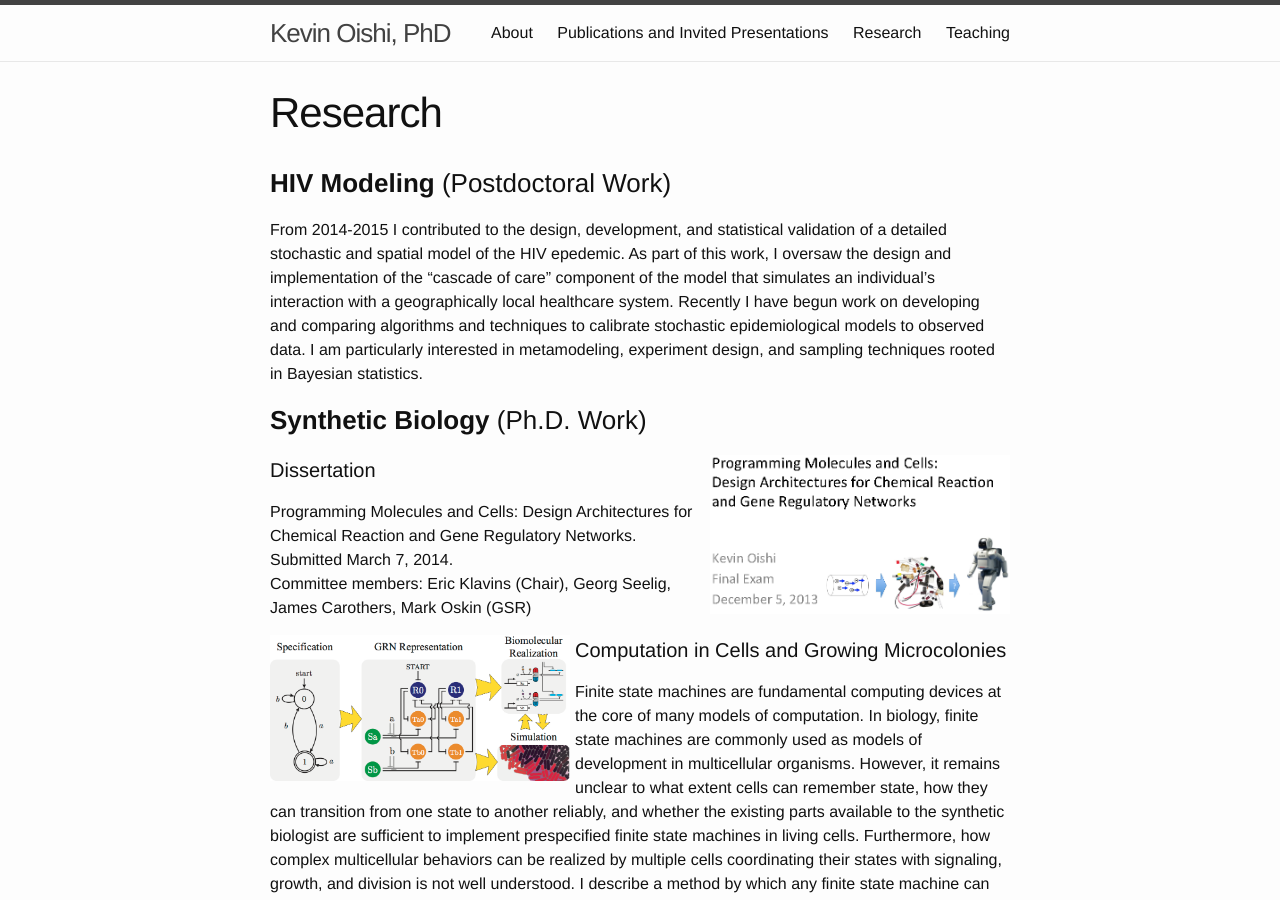
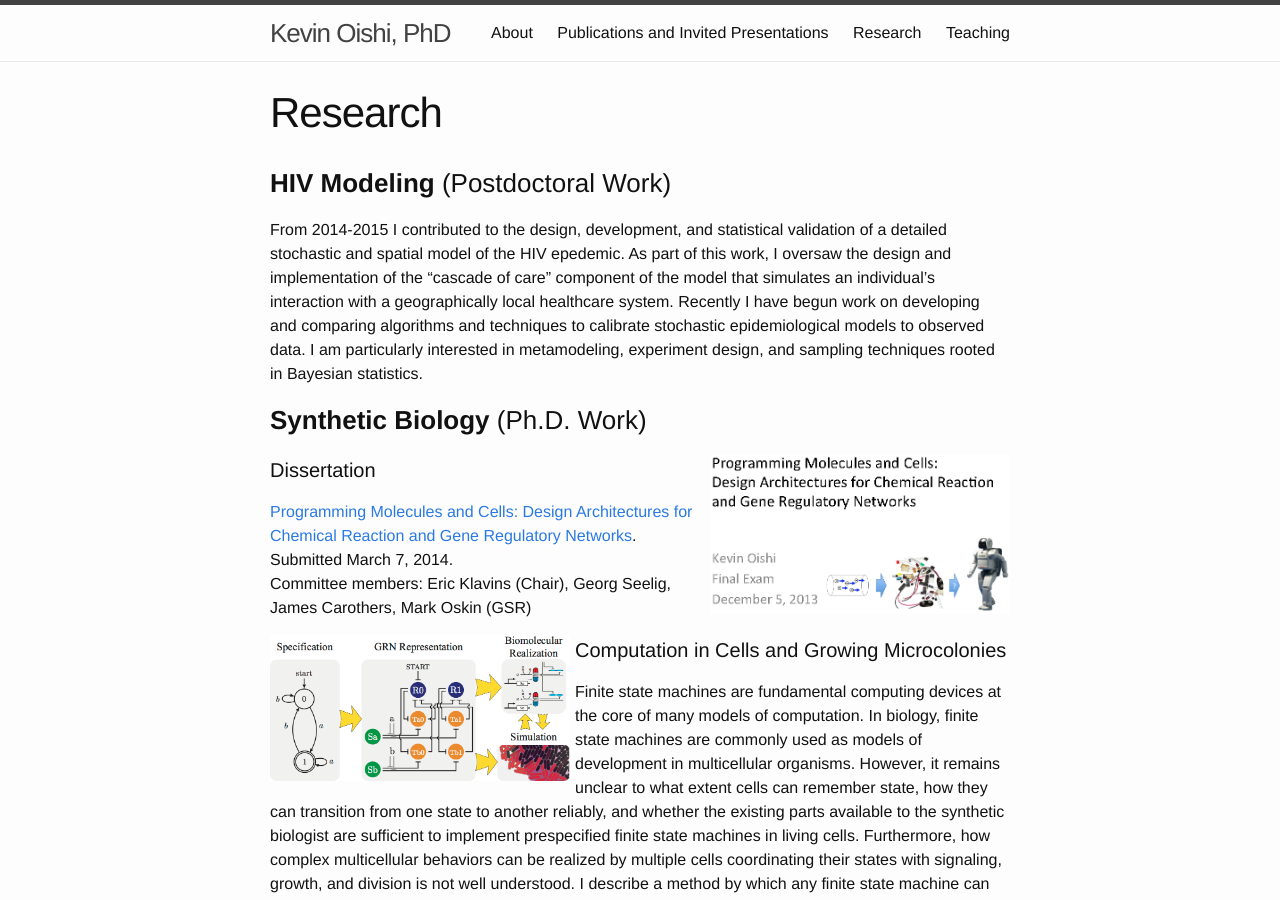
Before and after one commit to kevin0/kevin0.github.io, a Jekyll site: the page built from research.md, in a window 1280 px wide and 900 px high. Built offline with Jekyll 4.4.1, drawn with Linux system fonts in a browser that asks for light colours; part of the change alters nothing that is shown.

```diff
--- a/research.md
+++ b/research.md
@@ -16,7 +16,7 @@ From 2014-2015 I contributed to the design, development, and statistical validat
 
 #### Dissertation ####
 
-Programming Molecules and Cells: Design Architectures for Chemical Reaction and Gene Regulatory Networks. Submitted March 7, 2014.<br>
+[Programming Molecules and Cells: Design Architectures for Chemical Reaction and Gene Regulatory Networks](/img/oishi-thesis.pdf). Submitted March 7, 2014.<br>
 Committee members: Eric Klavins (Chair), Georg Seelig, James Carothers, Mark Oskin (GSR)
 
 <!-- #### Thesis Defense ####
```
Also changed, not shown: 1 other file.
